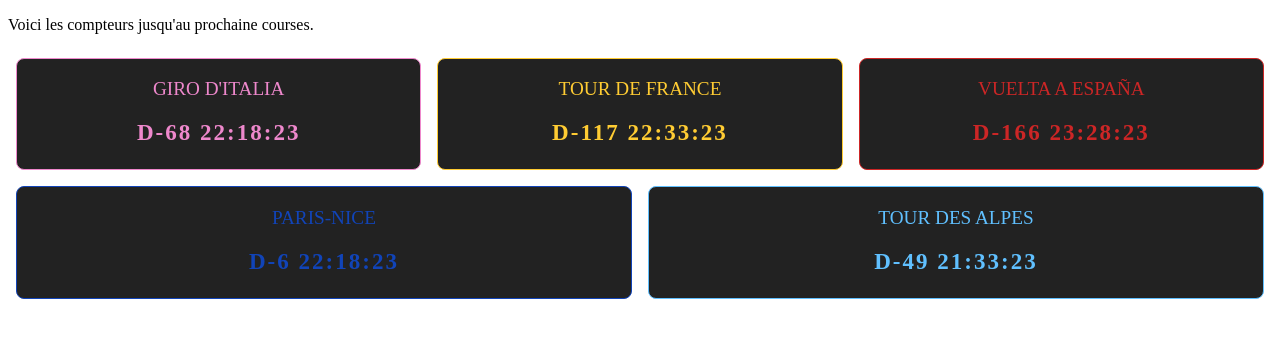
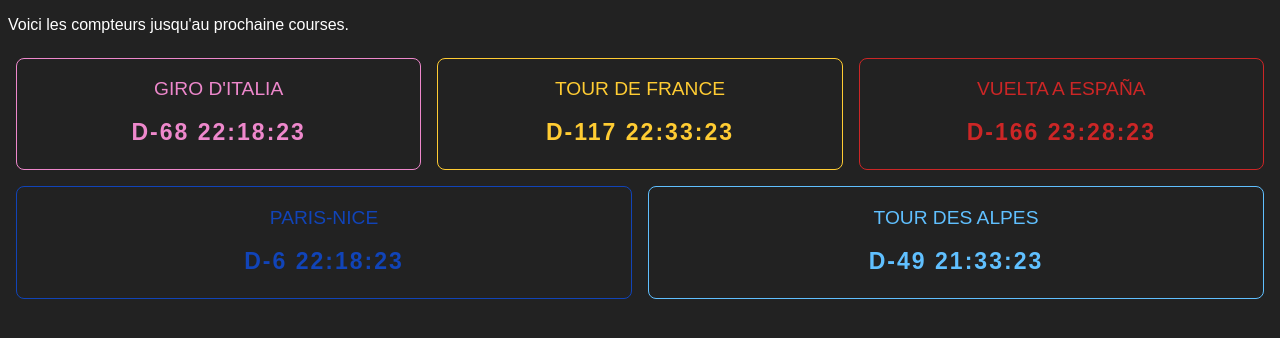
Before and after one commit to Florian-COLLIN/countdown-cycling, a plain HTML site: page index.html in a window 1280 px wide. Drawn offline with Linux system fonts and the light colour scheme.

Commit message:
Update style.css

```diff
--- a/style.css
+++ b/style.css
@@ -1,3 +1,16 @@
+@charset "UTF-8"
+html,
+body {
+  margin: 0px;
+  padding: 0px;
+}
+body {
+  height: 100%;
+  background: #222;
+  color: #fff;
+  font-family: "SourceSansPro", sans-serif;
+  font-weight: 300;
+}
 .tdf,
 .giro,
 .vuelta,
```
